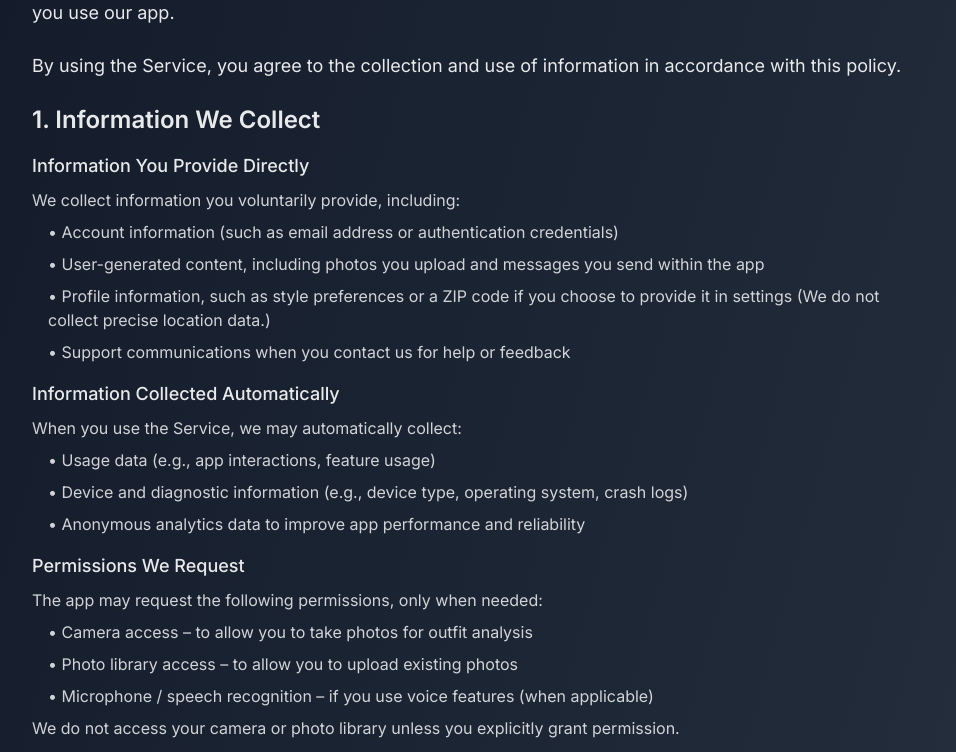
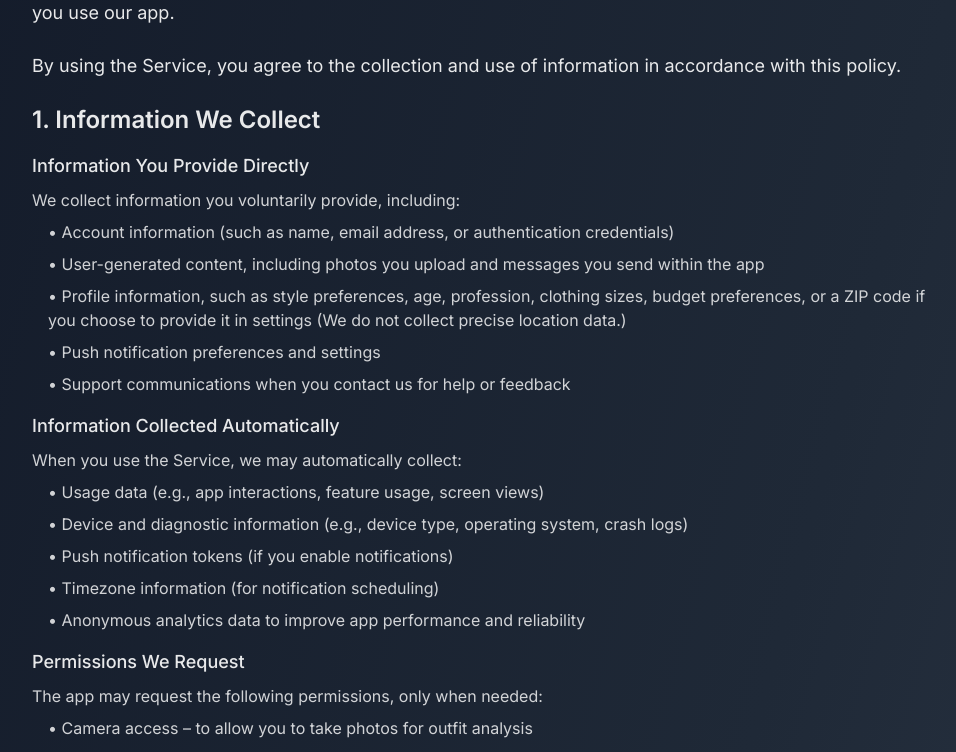
Before and after one commit to SaltaMedia/jules-labs, a Next.js app: page /privacy in a window 1280 px wide. Shown: the part 634-1386 px from the top of the page, without its empty margins (160-1116 px from the left). Built offline with nearby package versions, Linux system fonts and the light colour scheme.

Commit message:
Update privacy policy Section 1 with additional disclosures

```diff
--- a/src/app/privacy/page.tsx
+++ b/src/app/privacy/page.tsx
@@ -45,9 +45,10 @@ export default function Privacy() {
                   <h3 className="text-lg font-medium mb-2">Information You Provide Directly</h3>
                   <p className="text-white/80 mb-2">We collect information you voluntarily provide, including:</p>
                   <ul className="space-y-2 text-white/80 ml-4">
-                    <li>• Account information (such as email address or authentication credentials)</li>
+                    <li>• Account information (such as name, email address, or authentication credentials)</li>
                     <li>• User-generated content, including photos you upload and messages you send within the app</li>
-                    <li>• Profile information, such as style preferences or a ZIP code if you choose to provide it in settings (We do not collect precise location data.)</li>
+                    <li>• Profile information, such as style preferences, age, profession, clothing sizes, budget preferences, or a ZIP code if you choose to provide it in settings (We do not collect precise location data.)</li>
+                    <li>• Push notification preferences and settings</li>
                     <li>• Support communications when you contact us for help or feedback</li>
                   </ul>
                 </div>
@@ -56,8 +57,10 @@ export default function Privacy() {
                   <h3 className="text-lg font-medium mb-2">Information Collected Automatically</h3>
                   <p className="text-white/80 mb-2">When you use the Service, we may automatically collect:</p>
                   <ul className="space-y-2 text-white/80 ml-4">
-                    <li>• Usage data (e.g., app interactions, feature usage)</li>
+                    <li>• Usage data (e.g., app interactions, feature usage, screen views)</li>
                     <li>• Device and diagnostic information (e.g., device type, operating system, crash logs)</li>
+                    <li>• Push notification tokens (if you enable notifications)</li>
+                    <li>• Timezone information (for notification scheduling)</li>
                     <li>• Anonymous analytics data to improve app performance and reliability</li>
                   </ul>
                 </div>
```
